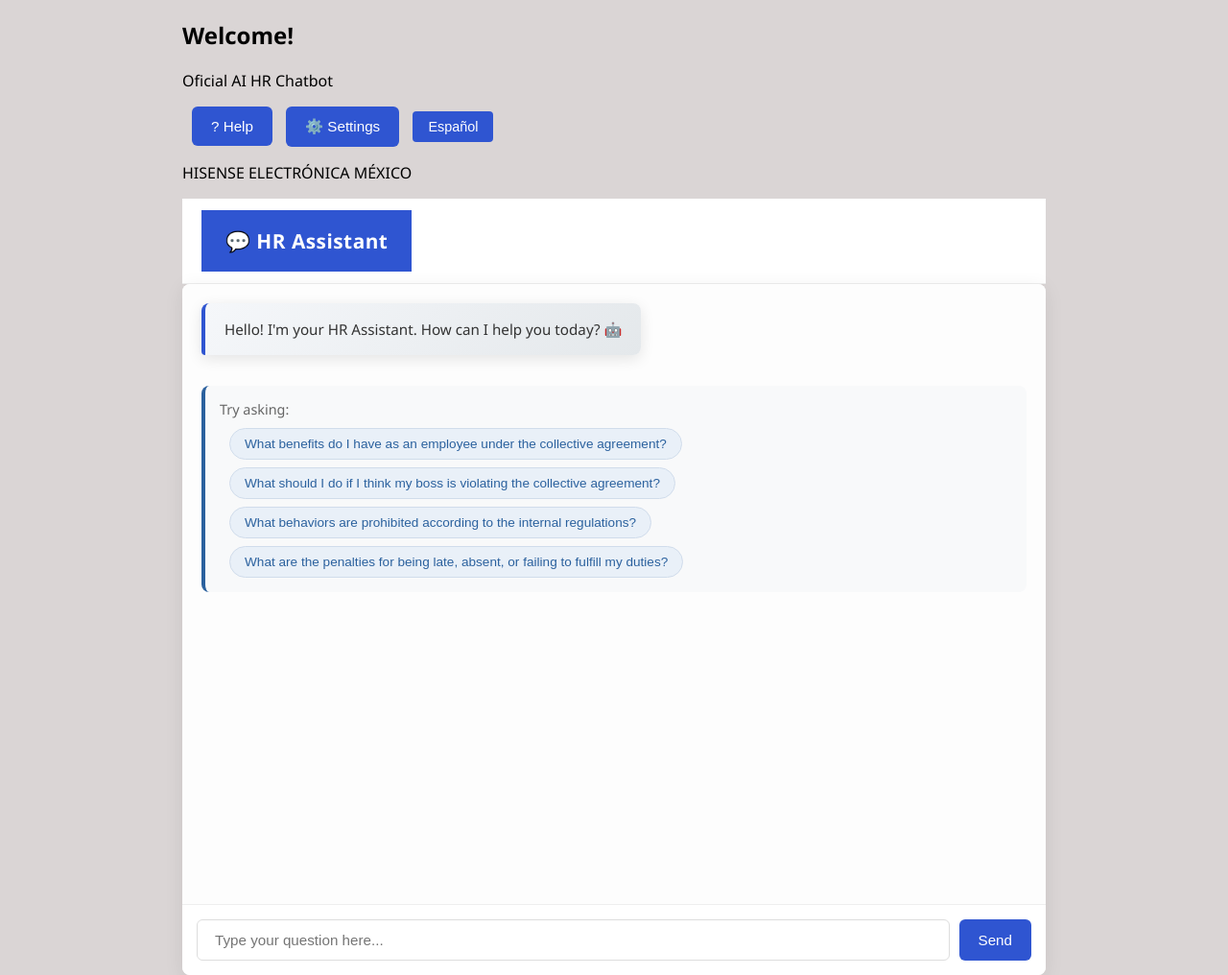
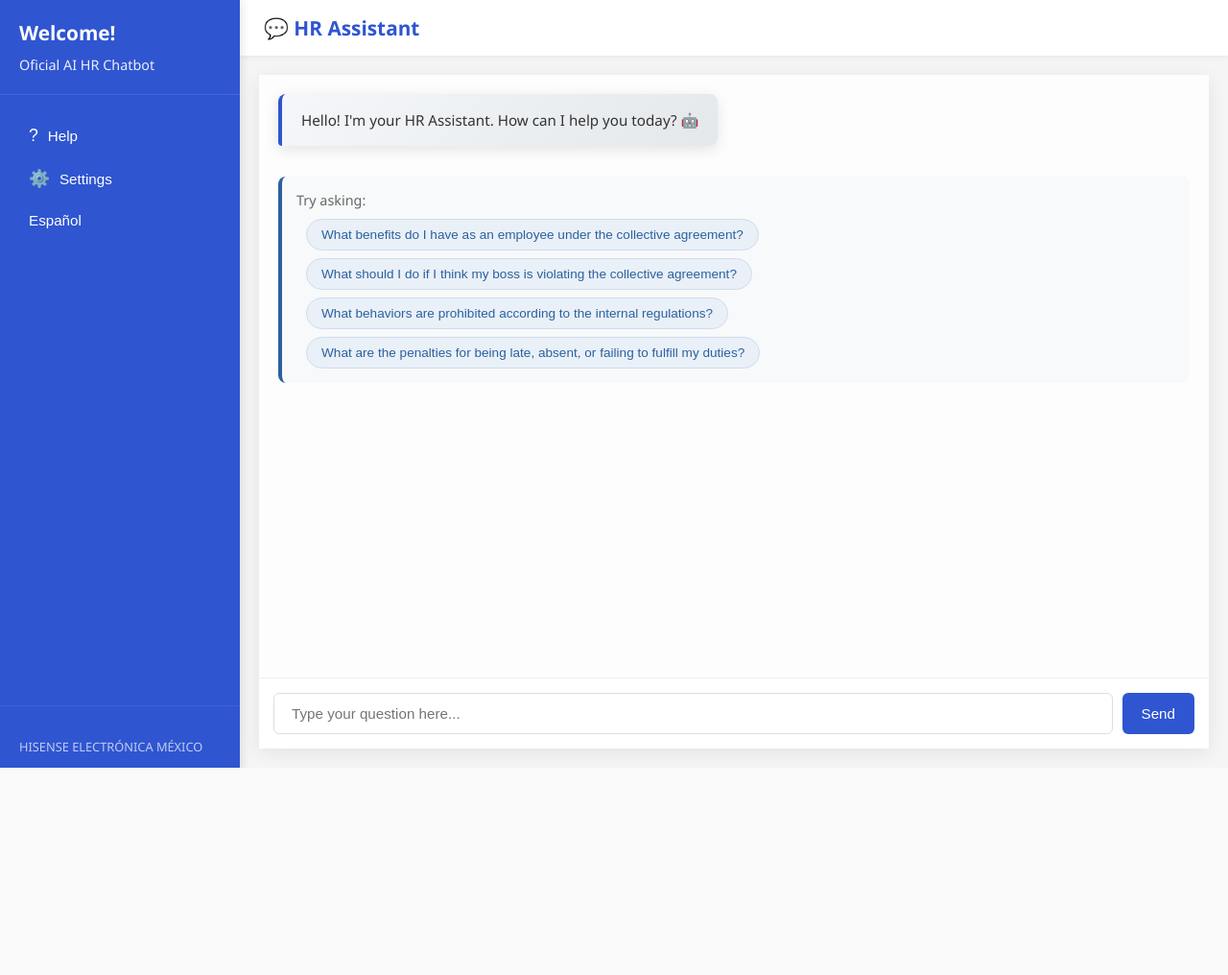
Before and after one commit to bmachado200/RH-Proyect-A.J, a Flask app: page / in a window 1280 px wide. Shown: the whole page at 96% size. After the commit the page ends 800 px from the top, so only its background shows below. Run offline with Flask 3, Linux system fonts and the light colour scheme.

Commit message:
Update style.css

```diff
--- a/static/style.css
+++ b/static/style.css
@@ -1,37 +1,123 @@
+/* Main Layout */
 body {
     font-family: 'Segoe UI', Tahoma, Geneva, Verdana, sans-serif;
-    background-color: #dad5d5;
     margin: 0;
     padding: 0;
+    background-color: #f5f5f5;
+    height: 100vh;
+    overflow: hidden;
+}
+
+#appContainer {
     display: flex;
-    justify-content: center;
+    height: 100vh;
+    width: 100%;
+}
+
+/* Sidebar Styles */
+.sidebar {
+    width: 250px;
+    background-color: #2f55d1;
+    color: white;
+    display: flex;
+    flex-direction: column;
+    padding: 20px 0;
+    box-shadow: 2px 0 10px rgba(0, 0, 0, 0.1);
+    transition: width 0.3s ease;
+    height: 100vh;
+    position: fixed;
+    left: 0;
+    top: 0;
+    z-index: 10;
+}
+
+
+.sidebar-header {
+    padding: 0 20px 20px;
+    border-bottom: 1px solid rgba(255, 255, 255, 0.1);
+}
+
+.sidebar-header h2 {
+    margin: 0 0 10px;
+    font-size: 1.3rem;
+}
+
+.welcome-message {
+    margin: 0;
+    font-size: 0.9rem;
+    opacity: 0.9;
+    line-height: 1.4;
+}
+
+.sidebar-menu {
+    padding: 20px 0;
+    flex-grow: 1;
+}
+
+.sidebar-button {
+    display: flex;
     align-items: center;
-    min-height: 100vh;
+    width: 100%;
+    padding: 12px 20px;
+    background: transparent;
+    border: none;
+    color: white;
+    text-align: left;
+    cursor: pointer;
+    transition: all 0.2s;
+    font-size: 0.95rem;
+}
+
+.sidebar-button:hover {
+    background-color: rgba(255, 255, 255, 0.1);
+}
+
+.sidebar-button .icon {
+    margin-right: 10px;
+    font-size: 1.1rem;
+}
+
+.sidebar-footer {
+    padding: 20px;
+    font-size: 0.8rem;
+    opacity: 0.7;
+    border-top: 1px solid rgba(255, 255, 255, 0.1);
+}
+
+/* Main Content Area */
+.main-content {
+    flex: 1;
+    display: flex;
+    flex-direction: column;
+    margin-left: 250px; /* Match sidebar width */
+    height: 100vh;
+    overflow: auto;
+}
+
+.top-bar {
+    background-color: white;
+    padding: 15px 25px;
+    box-shadow: 0 2px 5px rgba(0, 0, 0, 0.05);
+    position: sticky;
+    top: 0;
+    z-index: 5;
+}
+
+#chatTitle {
+    margin: 0;
+    color: #2f55d1;
+    font-size: 1.3rem;
 }
 
 .chat-container {
-    width: 100%;
-    max-width: 900px;
+    flex: 1;
+    display: flex;
+    flex-direction: column;
     background-color: white;
     border-radius: 8px;
     box-shadow: 0 4px 20px rgba(0, 0, 0, 0.08);
-    overflow: hidden;
-    display: flex;
-    flex-direction: column;
-    height: 90vh;
-    max-height: 800px;
-}
-
-#chatTitle {
-    background-color: #2f55d1;
-    color: white;
-    margin: 0;
-    padding: 18px 25px;
-    font-size: 1.3rem;
-    font-weight: 600;
-    letter-spacing: 0.5px;
-    display: flex;
-    align-items: center;
+    margin: 20px;
+    min-height: 0;
 }
 
 .chat-box {
@@ -140,31 +226,6 @@
     display: inline-block;
     margin: 0 3px;
     animation: bounce 1.5s infinite ease-in-out;
-}
-
-.top-bar {
-    display: flex;
-    justify-content: space-between;
-    align-items: center;
-    padding: 12px 20px;
-    background-color: white;
-    border-bottom: 1px solid #eee;
-}
-
-#languageButton {
-    background-color: #2f55d1;
-    color: white;
-    border: none;
-    padding: 8px 16px;
-    border-radius: 4px;
-    cursor: pointer;
-    font-size: 0.9rem;
-    font-weight: 500;
-    transition: background-color 0.2s;
-}
-
-#languageButton:hover {
-    background-color: #d35400;
 }
 
 .loading {
```
Also changed, not shown: other parts of static/style.css (+45 -55 lines).
